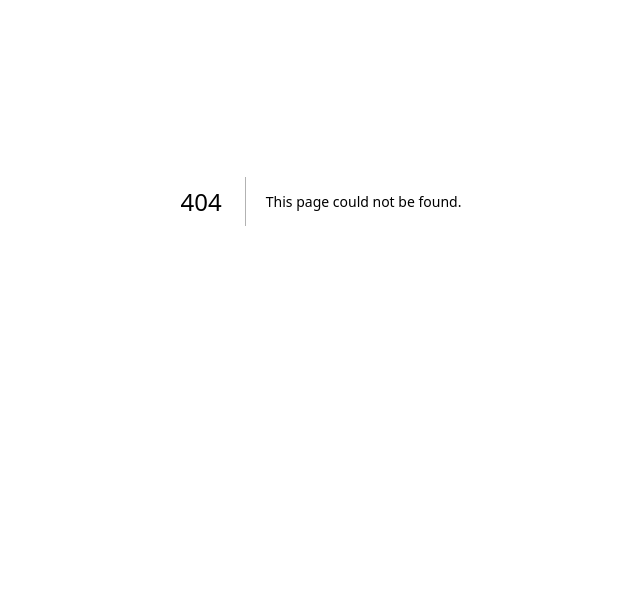
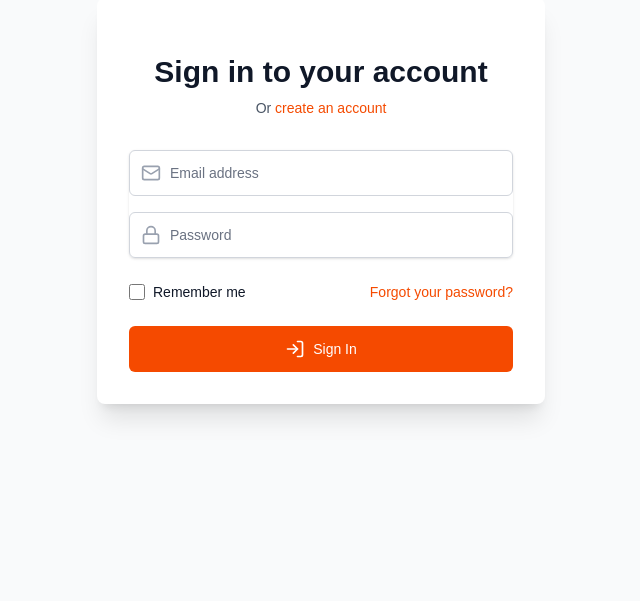
Before and after one commit to Trinity6264/foodieexpress, a Next.js app: page /login in a window 1280 px wide. Before the commit this address had no page. Shown: the part 199-800 px from the top of the page, without its empty margins (319-959 px from the left). Built offline with nearby package versions, Linux system fonts and the light colour scheme.

Commit message:
feat: Update AuthForm imports and refactor Header component to use Link for navigation

```diff
--- /dev/null
+++ b/src/app/login/page.tsx
@@ -0,0 +1,9 @@
+// src/app/login/page.tsx
+import AuthForm from '@/components/AuthForm';
+import React from 'react';
+
+const LoginPage = () => {
+    return <AuthForm isSignUp={false} />;
+};
+
+export default LoginPage;
--- /dev/null
+++ b/src/app/signup/page.tsx
@@ -0,0 +1,9 @@
+// src/app/signup/page.tsx
+import AuthForm from '@/components/AuthForm';
+import React from 'react';
+
+const SignUpPage = () => {
+    return <AuthForm isSignUp={true} />;
+};
+
+export default SignUpPage;
--- a/src/components/AuthForm.tsx
+++ b/src/components/AuthForm.tsx
@@ -2,7 +2,7 @@
 'use client';
 import { useState } from 'react';
 import { useRouter } from 'next/navigation';
-import { Mail, Lock, User, LogIn, UserPlus } from 'lucide-react';
+import { Mail, Lock, LogIn, UserPlus } from 'lucide-react';
 import Link from 'next/link';
 
 interface AuthFormProps {
--- a/src/components/Header.tsx
+++ b/src/components/Header.tsx
@@ -1,6 +1,8 @@
+// src/components/Header.tsx
 'use client'
 import { ChefHat, Menu, X } from "lucide-react"
 import { useState } from "react";
+import Link from "next/link";
 
 const Header = () => {
     const [isMenuOpen, setIsMenuOpen] = useState<boolean>(false);
@@ -17,20 +19,20 @@ const Header = () => {
                     </div>
 
                     <nav className="hidden md:flex space-x-8">
-                        <a href="#home" className="text-gray-700 hover:text-orange-600 font-medium transition-colors">Home</a>
-                        <a href="#restaurants" className="text-gray-700 hover:text-orange-600 font-medium transition-colors">Restaurants</a>
-                        <a href="#features" className="text-gray-700 hover:text-orange-600 font-medium transition-colors">Features</a>
-                        <a href="#about" className="text-gray-700 hover:text-orange-600 font-medium transition-colors">About</a>
-                        <a href="#contact" className="text-gray-700 hover:text-orange-600 font-medium transition-colors">Contact</a>
+                        <Link href="#home" className="text-gray-700 hover:text-orange-600 font-medium transition-colors">Home</Link>
+                        <Link href="#restaurants" className="text-gray-700 hover:text-orange-600 font-medium transition-colors">Restaurants</Link>
+                        <Link href="#features" className="text-gray-700 hover:text-orange-600 font-medium transition-colors">Features</Link>
+                        <Link href="#about" className="text-gray-700 hover:text-orange-600 font-medium transition-colors">About</Link>
+                        <Link href="#contact" className="text-gray-700 hover:text-orange-600 font-medium transition-colors">Contact</Link>
                     </nav>
 
                     <div className="hidden md:flex items-center space-x-4">
-                        <button className="text-gray-700 hover:text-orange-600 font-medium transition-colors">
+                        <Link href="/login" className="text-gray-700 hover:text-orange-600 font-medium transition-colors">
                             Sign In
-                        </button>
-                        <button className="bg-orange-600 text-white px-6 py-2 rounded-lg hover:bg-orange-700 transition-colors font-medium">
+                        </Link>
+                        <Link href="/signup" className="bg-orange-600 text-white px-6 py-2 rounded-lg hover:bg-orange-700 transition-colors font-medium">
                             Get Started
-                        </button>
+                        </Link>
                     </div>
 
                     <button
@@ -45,16 +47,16 @@ const Header = () => {
                 {isMenuOpen && (
                     <div className="md:hidden bg-white border-t border-gray-200 py-4">
                         <div className="flex flex-col space-y-4">
-                            <a href="#home" className="text-gray-700 hover:text-orange-600 font-medium">Home</a>
-                            <a href="#restaurants" className="text-gray-700 hover:text-orange-600 font-medium">Restaurants</a>
-                            <a href="#features" className="text-gray-700 hover:text-orange-600 font-medium">Features</a>
-                            <a href="#about" className="text-gray-700 hover:text-orange-600 font-medium">About</a>
-                            <a href="#contact" className="text-gray-700 hover:text-orange-600 font-medium">Contact</a>
+                            <Link href="#home" className="text-gray-700 hover:text-orange-600 font-medium">Home</Link>
+                            <Link href="#restaurants" className="text-gray-700 hover:text-orange-600 font-medium">Restaurants</Link>
+                            <Link href="#features" className="text-gray-700 hover:text-orange-600 font-medium">Features</Link>
+                            <Link href="#about" className="text-gray-700 hover:text-orange-600 font-medium">About</Link>
+                            <Link href="#contact" className="text-gray-700 hover:text-orange-600 font-medium">Contact</Link>
                             <div className="flex flex-col space-y-2 pt-4 border-t border-gray-200">
-                                <button className="text-gray-700 hover:text-orange-600 font-medium text-left">Sign In</button>
-                                <button className="bg-orange-600 text-white px-6 py-2 rounded-lg hover:bg-orange-700 transition-colors font-medium">
+                                <Link href="/login" className="text-gray-700 hover:text-orange-600 font-medium text-left">Sign In</Link>
+                                <Link href="/signup" className="bg-orange-600 text-white px-6 py-2 rounded-lg hover:bg-orange-700 transition-colors font-medium text-left">
                                     Get Started
-                                </button>
+                                </Link>
                             </div>
                         </div>
                     </div>
```
